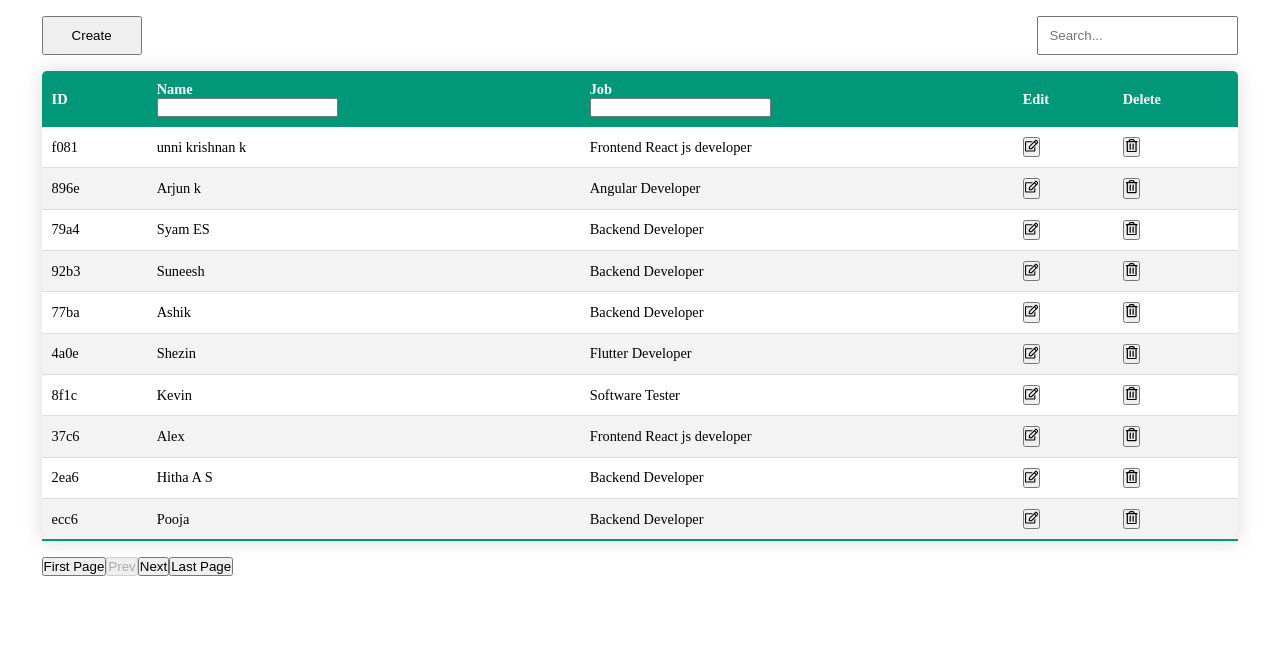
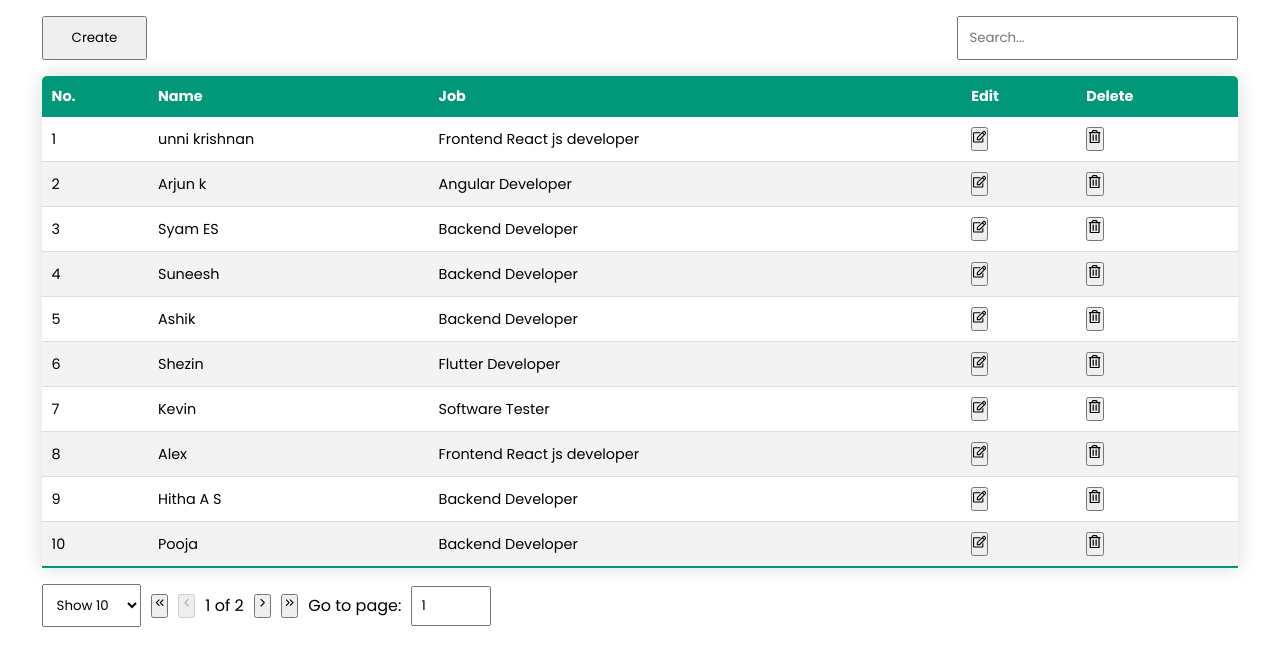
Before and after one commit to UnniKrishnan8088/QnlTask1, a React (Vite) app: page /details in a window 1280 px wide. Shown: the top 666 px of the page. Built offline with nearby package versions, Linux system fonts and the light colour scheme; data requests are answered from the project's data file.

Commit message:
final commit

```diff
--- a/db.json
+++ b/db.json
@@ -1,7 +1,7 @@
 {
   "posts": [
     {
-      "name": "unni krishnan k",
+      "name": "unni krishnan ",
       "job": "Frontend React js developer",
       "userId": "1",
       "id": "f081"
@@ -71,6 +71,18 @@
       "name": "Faris",
       "job": "Web Developer",
       "userId": "53"
+    },
+    {
+      "id": "7ee4",
+      "name": "s;lkdfjk",
+      "job": "sldkfjsdf",
+      "userId": "12304872"
+    },
+    {
+      "id": "147b",
+      "name": "selkjsdf",
+      "job": "sdlkjksdf",
+      "userId": "12"
     }
   ]
 }
--- a/src/App.css
+++ b/src/App.css
@@ -1,7 +1,9 @@
+@import url("https://fonts.googleapis.com/css2?family=Poppins:ital,wght@0,100;0,200;0,300;0,400;0,500;0,600;0,700;0,800;0,900;1,100;1,200;1,300;1,400;1,500;1,600;1,700;1,800;1,900&display=swap");
 * {
   margin: 0;
   padding: 0;
   box-sizing: border-box;
+  font-family: "Poppins", sans-serif;
 }
 input {
   outline: none;
@@ -40,6 +42,10 @@ form {
 }
 form h1 {
   text-align: center;
+}
+select {
+  outline: none;
+  padding: 10px;
 }
 
 form .inputs {
@@ -116,3 +122,25 @@ form .close-btn {
   border: none;
   background-color: white;
 }
+
+.pagination {
+  display: flex;
+  align-items: center;
+  gap: 10px;
+}
+
+.go__to__page {
+  display: flex;
+  align-items: center;
+  gap: 10px;
+}
+.go__to__page input {
+  width: 80px;
+  padding: 8px;
+}
+
+.header__title {
+  display: flex;
+  align-items: center;
+  gap: 10px;
+}
--- a/src/components/EditPost.tsx
+++ b/src/components/EditPost.tsx
@@ -19,7 +19,6 @@ export default function EditPost({
   editData,
   closeModal,
   getPosts,
-  setPosts,
 }: EditProps) {
   const [inputs, setInputs] = useState<PostData>({
     name: editData.name,
@@ -28,6 +27,7 @@ export default function EditPost({
     id: editData.id,
   });
 
+  // Define a function to handle changes in input fields
   const handleChange = (e: React.ChangeEvent<HTMLInputElement>) => {
     const { name, value } = e.target;
     setInputs((prevState) => ({
@@ -41,13 +41,10 @@ export default function EditPost({
     closeModal();
   };
 
+  // Define a function to handle form submission
   const handleSubmit = async (e: React.FormEvent<HTMLFormElement>) => {
     e.preventDefault();
     try {
-      //   const response = await axios.put(
-      //     `https://jsonplaceholder.typicode.com/posts/${inputs.id}`,
-      //     inputs
-      //   );
       const response = await axios.put(
         `http://localhost:3001/posts/${inputs.id}`,
         inputs
@@ -74,6 +71,7 @@ export default function EditPost({
             name="userId"
             value={inputs.userId}
             onChange={handleChange}
+            required
           />
         </div>
         <div className="inputs">
@@ -83,11 +81,17 @@ export default function EditPost({
             name="name"
             value={inputs.name}
             onChange={handleChange}
+            required
           />
         </div>
         <div className="inputs">
           <label htmlFor="">body</label>
-          <input name="job" value={inputs.job} onChange={handleChange}></input>
+          <input
+            name="job"
+            value={inputs.job}
+            onChange={handleChange}
+            required
+          ></input>
         </div>
         <div className="btn">
           <button>Save Changes</button>
--- a/src/pages/Datas.tsx
+++ b/src/pages/Datas.tsx
@@ -14,6 +14,14 @@ import { useEffect, useState } from "react";
 import CreatePost from "../components/CreatePost";
 import EditPost from "../components/EditPost";
 import { FaRegEdit, FaRegTrashAlt } from "react-icons/fa";
+import { FaChevronUp } from "react-icons/fa";
+import { FaChevronDown } from "react-icons/fa";
+import {
+  FiChevronRight,
+  FiChevronsRight,
+  FiChevronsLeft,
+  FiChevronLeft,
+} from "react-icons/fi";
 
 export type Post = {
   job: string;
@@ -32,11 +40,11 @@ const columnHelper = createColumnHelper<Post>();
 
 export default function Datas() {
   const [columnFilters, setColumnFilters] = useState<ColumnFiltersState>([]);
-
   const [posts, setPosts] = useState<Post[]>([]);
   const [isCreate, setIsCreate] = useState<boolean>(false);
   const [isEdit, setIsEdit] = useState<boolean>(false);
   //   const [storedData, setStoredData] = useState<Post[]>([]);
+
   const [editData, setEditData] = useState<Post>({
     job: "",
     name: "",
@@ -46,10 +54,11 @@ export default function Datas() {
   const [sorting, setSorting] = useState<SortingState>([]);
   const [search, setSerch] = useState<string>("");
 
+  //Defining the columns of the table
   const columns = [
     columnHelper.accessor("id", {
-      header: () => "ID",
-      cell: (info) => info.getValue(),
+      header: () => "No.",
+      cell: (info) => info.row.index + 1,
       enableColumnFilter: false,
     }),
     columnHelper.accessor("name", {
@@ -93,6 +102,7 @@ export default function Datas() {
     }),
   ];
 
+  //creating an instance
   const table = useReactTable({
     data: posts,
     columns,
@@ -110,15 +120,11 @@ export default function Datas() {
     onColumnFiltersChange: setColumnFilters,
   });
 
+  //api call for get the data
   const getPosts = async (): Promise<void> => {
     try {
-      //   const response = await axios.get(
-      //     "https://jsonplaceholder.typicode.com/posts"
-      //   );
       const response = await axios.get("http://localhost:3001/posts");
-
       console.log(response?.data);
-
       setPosts(response?.data);
       console.log("Posts =>> ", posts);
       localStorage.setItem("tableData", JSON.stringify(posts));
@@ -127,6 +133,7 @@ export default function Datas() {
     }
   };
 
+  //function for delete the data
   const handleDelete = async (id: number | null | undefined) => {
     try {
       const response = await axios.delete(`http://localhost:3001/posts/${id}`);
@@ -164,6 +171,7 @@ export default function Datas() {
                   //   onClick={header.column.getToggleSortingHandler()}
                 >
                   <div
+                    className="header__title"
                     {...{
                       onClick: header.column.getToggleSortingHandler(),
                     }}
@@ -173,11 +181,11 @@ export default function Datas() {
                       header.getContext()
                     )}
                     {{
-                      asc: " 🔼",
-                      desc: " 🔽",
+                      asc: <FaChevronUp />,
+                      desc: <FaChevronDown />,
                     }[header.column.getIsSorted() as string] ?? null}
                   </div>
-                  {header.column.getCanFilter() && (
+                  {/* {header.column.getCanFilter() && (
                     <input
                       type="text"
                       value={(header.column.getFilterValue() || "") as string}
@@ -185,7 +193,7 @@ export default function Datas() {
                         header.column.setFilterValue(e.target.value)
                       }
                     />
-                  )}
+                  )} */}
                 </th>
               ))}
             </tr>
@@ -204,22 +212,48 @@ export default function Datas() {
         </tbody>
       </table>
       <div className="pagination">
-        <button onClick={() => table.setPageIndex(0)}>First Page</button>
+        <select
+          value={table.getState().pagination.pageSize}
+          onChange={(e) => table.setPageSize(Number(e.target.value))}
+        >
+          {[10, 20, 30, 40, 50].map((pageSize) => (
+            <option key={pageSize} value={pageSize}>
+              Show {pageSize}
+            </option>
+          ))}
+        </select>
+        <button onClick={() => table.setPageIndex(0)}>
+          <FiChevronsLeft />
+        </button>
         <button
           disabled={!table.getCanPreviousPage()}
           onClick={() => table.previousPage()}
         >
-          Prev
+          <FiChevronLeft />
         </button>
+        <p>
+          {table.getState().pagination.pageIndex + 1} of {table.getPageCount()}
+        </p>
         <button
           disabled={!table.getCanNextPage()}
           onClick={() => table.nextPage()}
         >
-          Next
+          <FiChevronRight />
         </button>
         <button onClick={() => table.setPageIndex(table.getPageCount() - 1)}>
-          Last Page
+          <FiChevronsRight />
         </button>
+        <div className="go__to__page">
+          <p>Go to page: </p>
+          <input
+            type="number"
+            defaultValue={table.getState().pagination.pageIndex + 1}
+            onChange={(e) => {
+              const page = e.target.value ? Number(e.target.value) - 1 : 0;
+              table.setPageIndex(page);
+            }}
+          />
+        </div>
       </div>
 
       {isCreate && (
--- a/src/pages/Login.tsx
+++ b/src/pages/Login.tsx
@@ -14,6 +14,7 @@ export default function Login() {
     password: "",
   });
 
+  // Define a function to handle changes in input fields
   const handleChange = (e: React.ChangeEvent<HTMLInputElement>) => {
     const { name, value } = e.target;
     setFormData((prevState) => ({
@@ -22,6 +23,7 @@ export default function Login() {
     }));
   };
 
+  // Define a function to handle form submission
   const handleSubmit = async (e: React.FormEvent<HTMLFormElement>) => {
     e.preventDefault();
 
@@ -30,12 +32,12 @@ export default function Login() {
         email: formData.email,
         password: formData.password,
       });
-      if (response?.status === 200) {
+      if (response?.data?.token) {
         navigate("/details");
       }
-      console.log(response, "==>>");
-    } catch (error: any) {
-      console.log(error.message);
+      console.log(response?.data?.token, "==>>");
+    } catch (error) {
+      console.log(error);
     }
   };
 
@@ -50,6 +52,7 @@ export default function Login() {
             name="email"
             value={formData.email}
             onChange={handleChange}
+            required
           />
         </div>
         <div className="inputs">
@@ -59,6 +62,7 @@ export default function Login() {
             name="password"
             value={formData.password}
             onChange={handleChange}
+            required
           />
         </div>
         <div className="btn">
--- a/src/pages/Registration.tsx
+++ b/src/pages/Registration.tsx
@@ -14,6 +14,7 @@ export default function Registration() {
     password: "",
   });
 
+  // Define a function to handle changes in input fields
   const handleChange = (e: React.ChangeEvent<HTMLInputElement>) => {
     const { name, value } = e.target;
     setFormData((prevState) => ({
@@ -22,6 +23,7 @@ export default function Registration() {
     }));
   };
 
+  // Define a function to handle form submission
   const handleSubmit = async (e: React.FormEvent<HTMLFormElement>) => {
     e.preventDefault();
 
@@ -44,12 +46,13 @@ export default function Registration() {
       <form onSubmit={handleSubmit}>
         <h1>Create Account</h1>
         <div className="inputs">
-          <label htmlFor="">Username</label>
+          <label htmlFor="">Email</label>
           <input
             type="text"
             name="email"
             value={formData.email}
             onChange={handleChange}
+            required
           />
         </div>
         <div className="inputs">
@@ -59,6 +62,7 @@ export default function Registration() {
             name="password"
             value={formData.password}
             onChange={handleChange}
+            required
           />
         </div>
         <div className="btn">
```
Also changed, not shown: src/components/CreatePost.tsx (+13 -8 lines).
